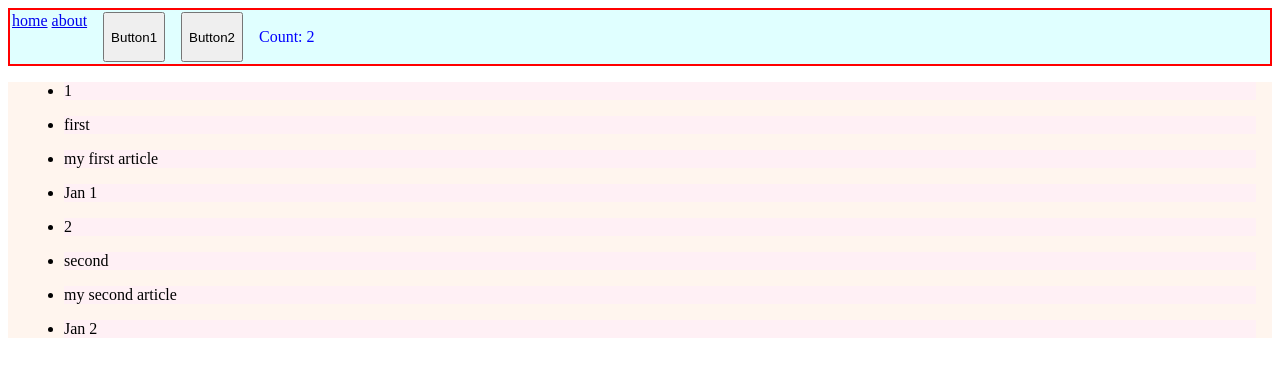
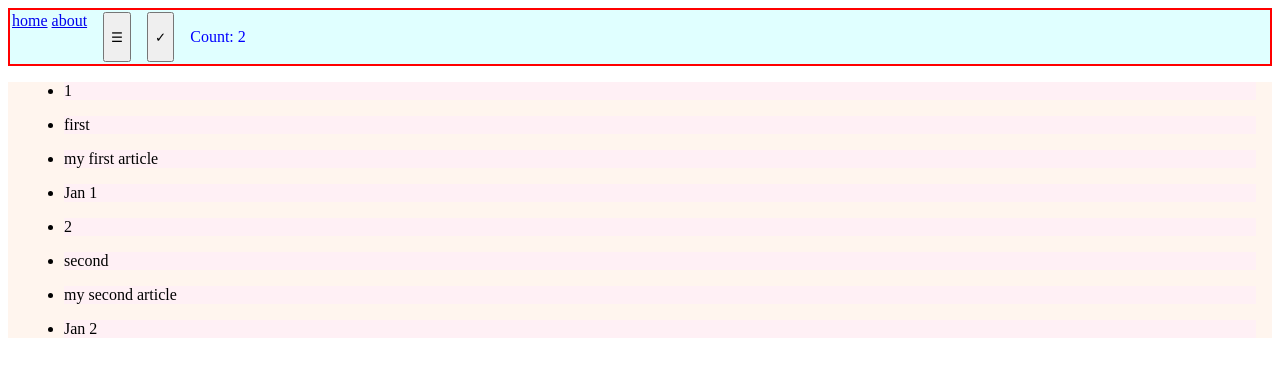
Before and after one commit to agoldhammer/actufe, a SvelteKit app: page / in a window 1280 px wide. Shown: the top 376 px of the page. Built offline with nearby package versions, Linux system fonts and the light colour scheme.

Commit message:
added unicode symbols

```diff
--- a/src/Components/ActuHdr.svelte
+++ b/src/Components/ActuHdr.svelte
@@ -7,8 +7,8 @@
 	    <a href="/">home</a>
 	    <a href="/about">about</a>
     </nav>
-    <button>Button1</button>
-    <button>Button2</button>
+    <button>&#9776</button>
+    <button>&#x2713</button>
     <p>Count: {count}</p>
 </div>
 
```
